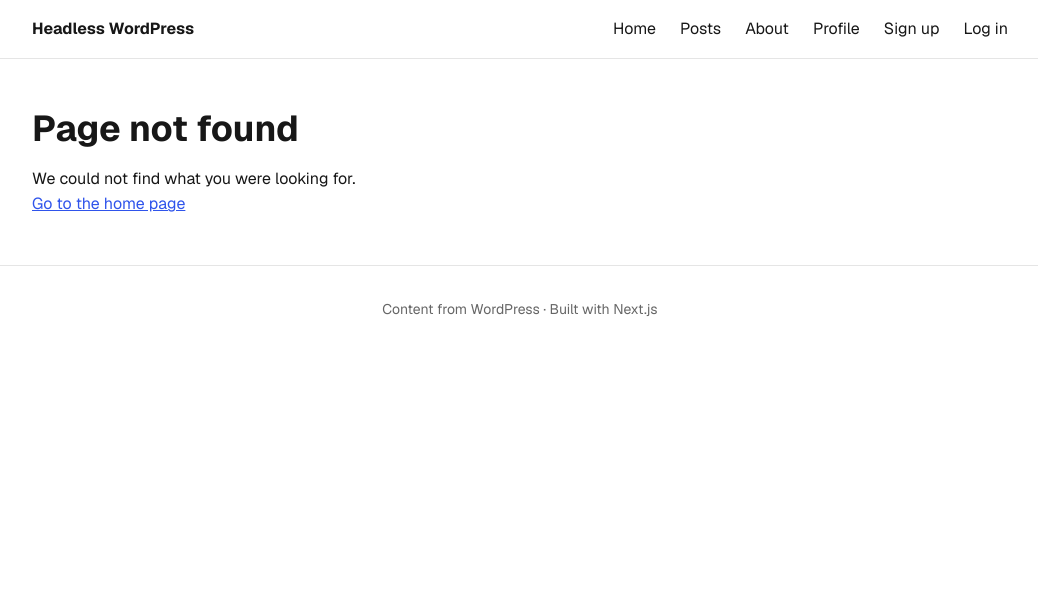
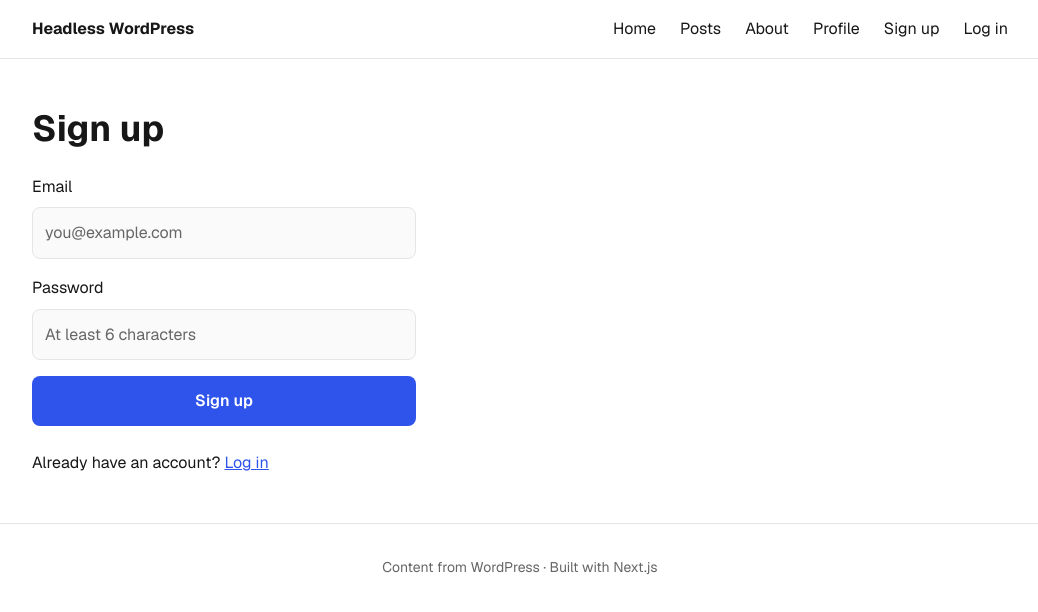
Before and after one commit to 25maae/next-start, a Next.js app: page /signup in a window 1280 px wide. Before the commit this address had no page. Shown: the top 612 px of the page, without its empty margins (120-1158 px from the left). Built offline with nearby package versions, Linux system fonts and the light colour scheme; no server answers.

Commit message:
Add sign-up page with user registration and error handling

```diff
--- /dev/null
+++ b/app/lib/supabase/auth.js
@@ -0,0 +1,8 @@
+import { createClient } from "@/app/lib/supabase/server";
+
+export async function getCurrentUser() {
+  const supabase = await createClient();
+  const { data } = await supabase.auth.getClaims();
+
+  return data?.claims ?? null;
+}
--- /dev/null
+++ b/app/signup/page.js
@@ -0,0 +1,75 @@
+import Link from "next/link";
+import { redirect } from "next/navigation";
+import { getCurrentUser } from "@/app/lib/supabase/auth";
+import { createClient } from "@/app/lib/supabase/server";
+
+export const metadata = {
+  title: "Sign up",
+};
+
+// A Server Action: "use server" makes it run on the server,
+// even though the form in the browser calls it
+async function signUp(formData) {
+  "use server";
+
+  const email = formData.get("email");
+  const password = formData.get("password");
+
+  const supabase = await createClient();
+  const { error } = await supabase.auth.signUp({ email, password });
+
+  // Something went wrong: back to the form with ?error=true in the URL
+  if (error) {
+    redirect("/signup?error=true");
+  }
+
+  redirect("/profile");
+}
+
+export default async function SignUpPage({ searchParams }) {
+  // ?error=true is set by signUp when Supabase says no
+  const { error } = await searchParams;
+  const user = await getCurrentUser();
+
+  if (user) {
+    redirect("/profile");
+  }
+
+  return (
+    <main>
+      <h1>Sign up</h1>
+      {error && (
+        <p className="form-error" role="alert">
+          Could not sign up. Maybe the email is already in use.
+        </p>
+      )}
+      <form action={signUp} className="auth-form">
+        <label htmlFor="email">Email</label>
+        <input
+          id="email"
+          name="email"
+          type="email"
+          placeholder="you@example.com"
+          autoComplete="email"
+          required
+        />
+
+        <label htmlFor="password">Password</label>
+        <input
+          id="password"
+          name="password"
+          type="password"
+          placeholder="At least 6 characters"
+          autoComplete="new-password"
+          minLength={6}
+          required
+        />
+
+        <button type="submit">Sign up</button>
+      </form>
+      <p>
+        Already have an account? <Link href="/login">Log in</Link>
+      </p>
+    </main>
+  );
+}
```
